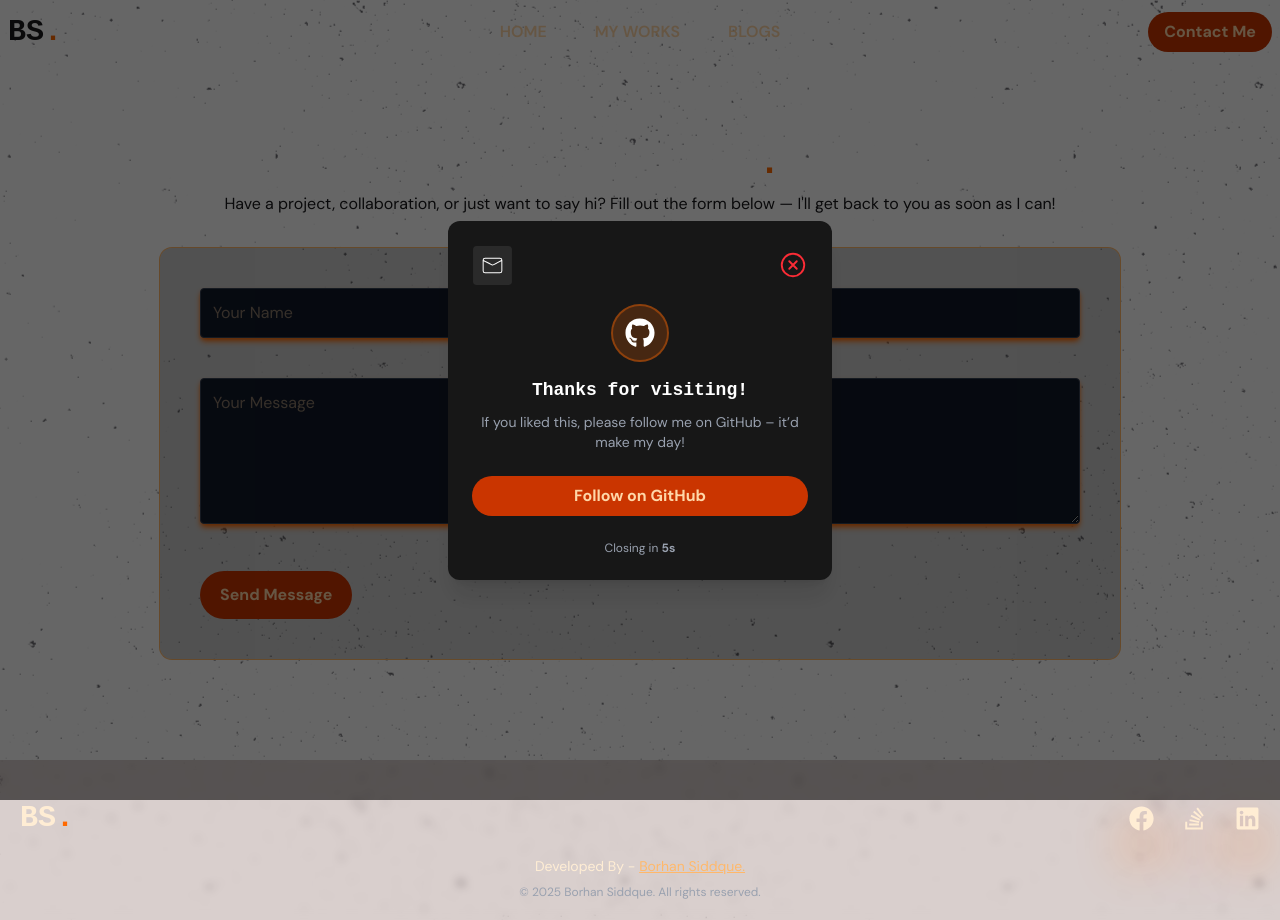
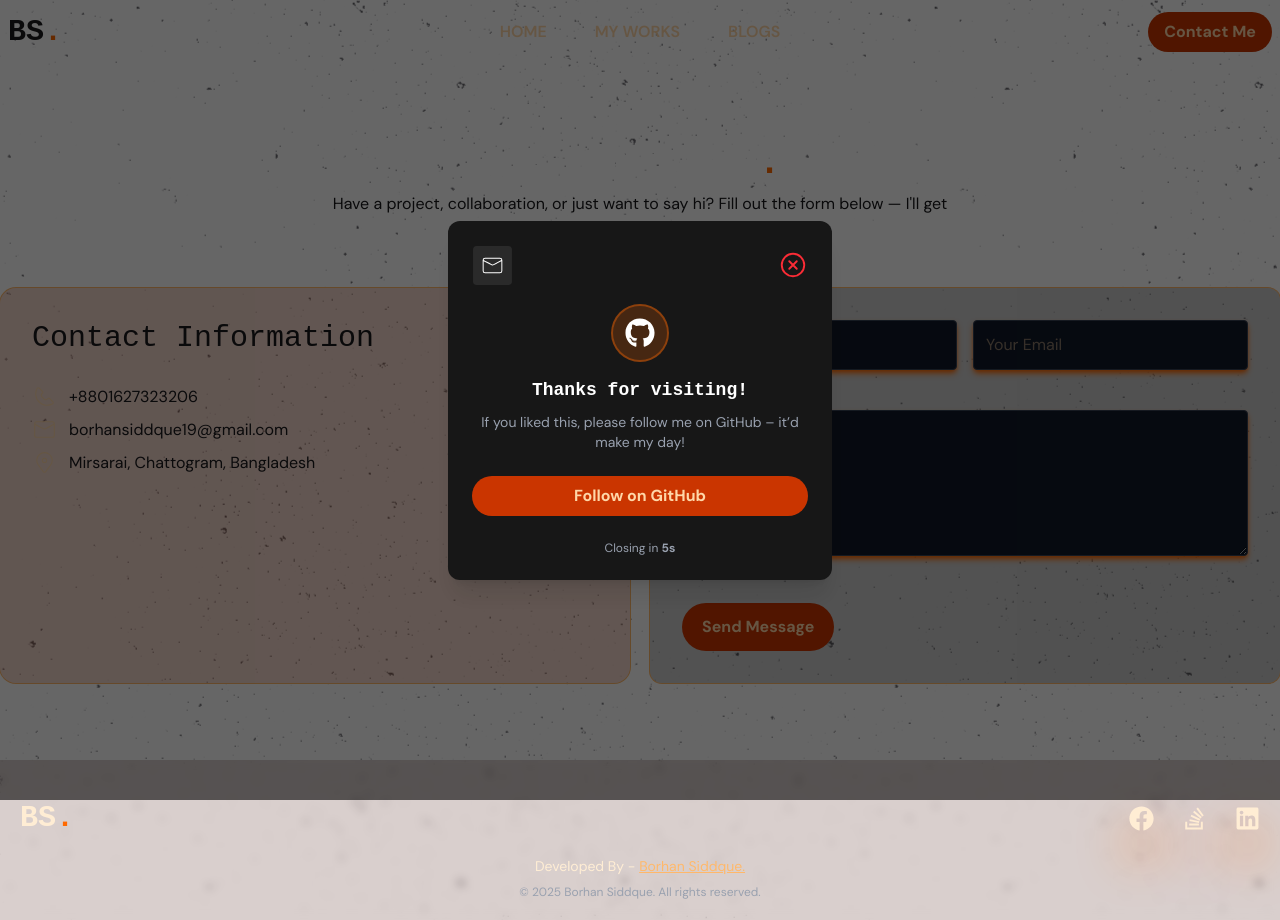
Before and after one commit to borhansiddque/portfolio-v0, a React (Vite) app: page /contact-me in a window 1280 px wide. Built offline with nearby package versions, Linux system fonts and the light colour scheme.

Commit message:
Enhance ContactMe component layout with contact information and improved form structure

```diff
--- a/src/Pages/ContactMe/ContactMe.jsx
+++ b/src/Pages/ContactMe/ContactMe.jsx
@@ -45,18 +45,36 @@ const ContactMe = () => {
         <h2 className="text-3xl sm:text-4xl font-bold text-white">
           Get In Touch<span className="text-orange-500">.</span>
         </h2>
-        <p className="mt-2">
+        <p className="mt-2 md:w-1/2 mx-auto">
           Have a project, collaboration, or just want to say hi? Fill out the
           form below — I'll get back to you as soon as I can!
         </p>
       </div>
 
+      <div className="flex flex-col md:flex-row gap-5 mt-12">
+        <div className="flex-1 p-5 sm:p-8 bg-orange-700/20 ring ring-orange-300 rounded-2xl">
+          <h3 className="text-3xl text-center sm:text-left">Contact Information</h3>
+          <div className="space-y-2 mt-7">
+            <div className="flex items-center gap-3 text-base">
+              <CiPhone size={25} className="text-orange-200"></CiPhone>
+              +8801627323206
+            </div>
+            <div className="flex items-center gap-3 text-base">
+              <CiMail size={25} className="text-orange-200"></CiMail>
+              borhansiddque19@gmail.com
+            </div>
+            <div className="flex items-center gap-3 text-base">
+              <CiLocationOn size={25} className="text-orange-200"></CiLocationOn>
+              Mirsarai, Chattogram, Bangladesh
+            </div>
+          </div>
+        </div>
         <form
           ref={form}
           onSubmit={handleSendMessage}
-        className="space-y-6 sm:space-y-10 mt-8 bg-black/20 p-5 sm:p-10 rounded-xl w-full lg:w-3/4 mx-auto ring ring-orange-300"
+          className="flex-1 space-y-6 sm:space-y-10 bg-black/20 p-5 sm:p-8 rounded-xl w-full ring ring-orange-300"
         >
-        <div className="flex flex-col sm:flex-row gap-6">
+          <div className="flex flex-col xl:flex-row gap-4">
             <input
               name="name"
               type="text"
@@ -85,6 +103,7 @@ const ContactMe = () => {
           </button>
         </form>
       </div>
+    </div>
   );
 };
 
```
Lines whose indentation alone changed are shown as unchanged.
